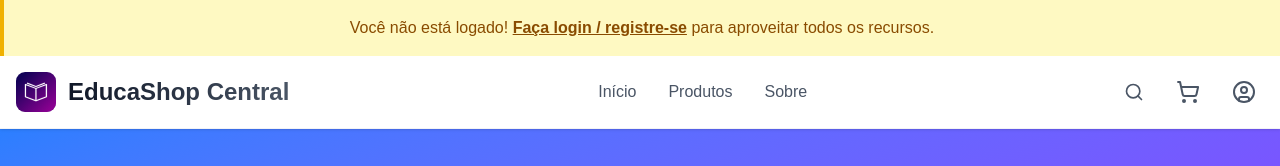
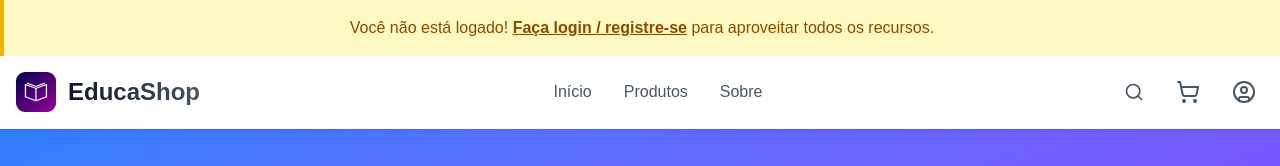
Before and after one commit to JaoPred0/EducaShop-Central, a React (Vite) app: page / in a window 1280 px wide. Shown: the top 166 px of the page. Built offline with nearby package versions, Linux system fonts and the light colour scheme; no server answers; the database is empty.

Commit message:
Mudando o nome do Header

```diff
--- a/src/components/Header.jsx
+++ b/src/components/Header.jsx
@@ -136,7 +136,7 @@ const Header = () => {
               <img src="/logo.svg" alt="EducaShop Logo" className="w-10 h-10" />
             </motion.div>
             <h1 className="text-2xl font-bold bg-gradient-to-r from-gray-900 to-gray-600 bg-clip-text text-transparent">
-              EducaShop Central
+              EducaShop
             </h1>
           </Link>
 
```
